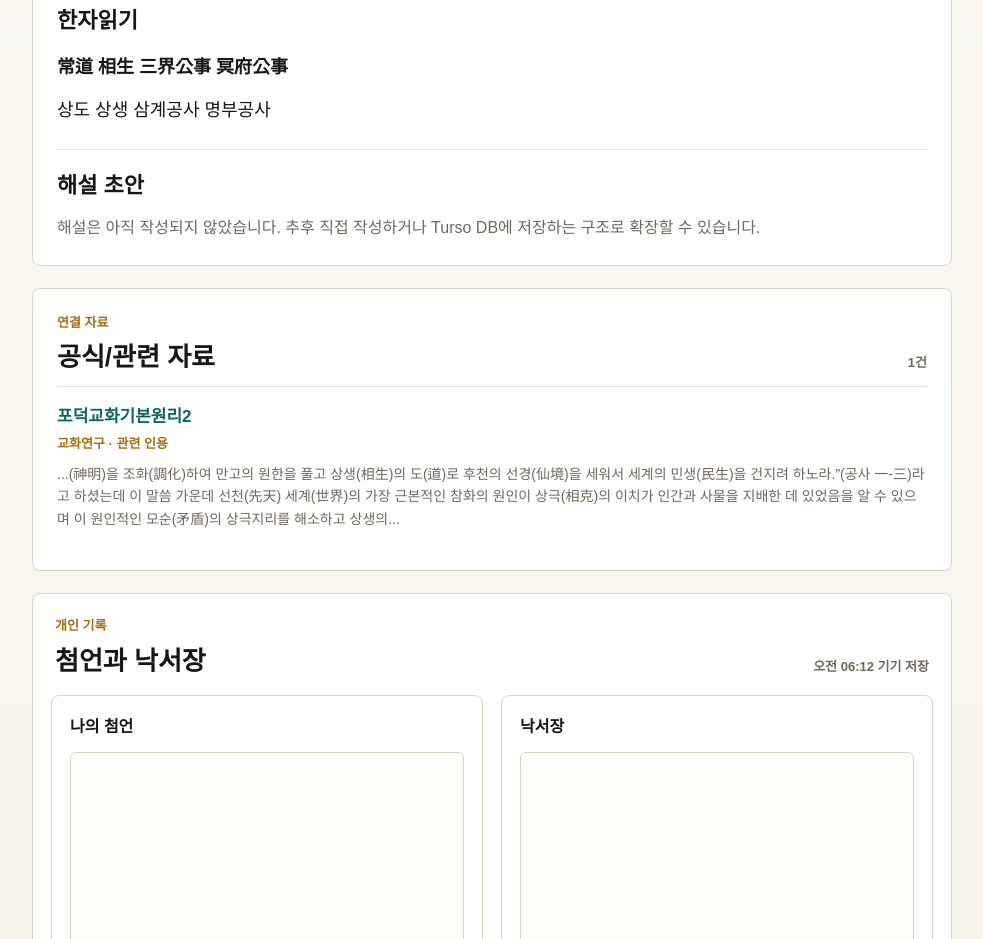
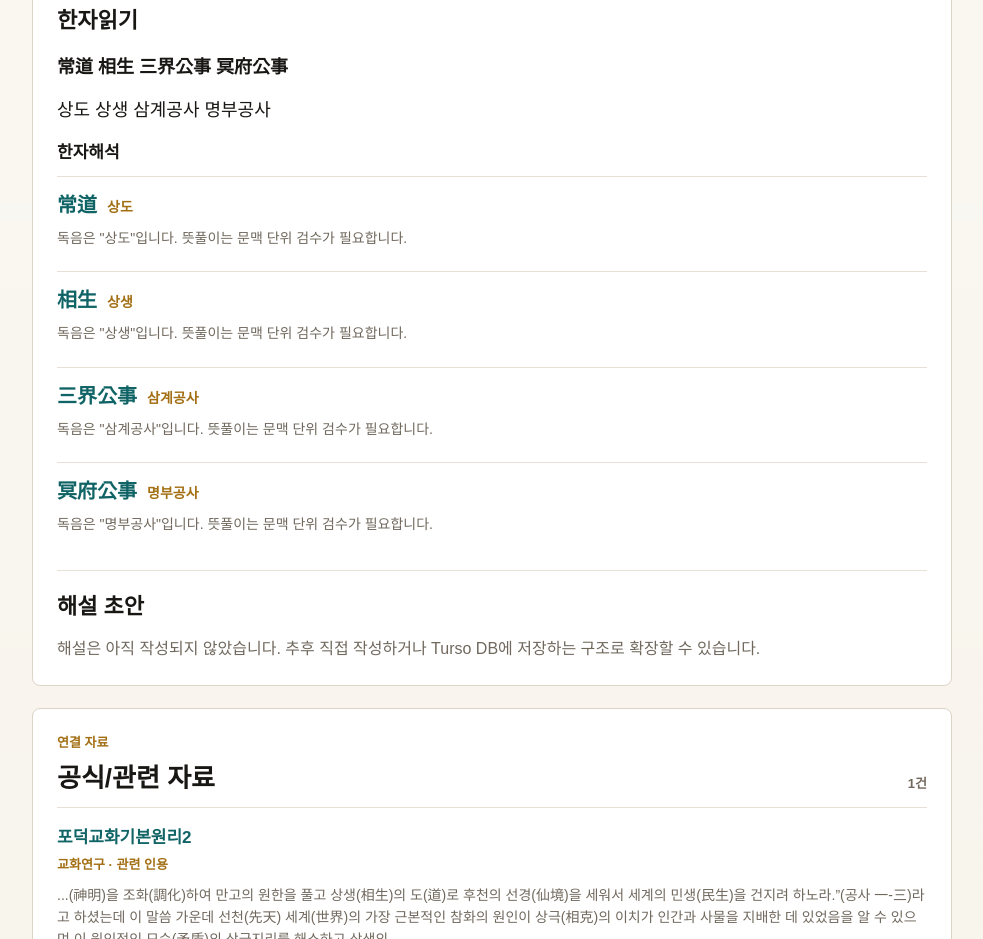
Before and after one commit to lsk7209/daeson-wiki, a Next.js app: page /verses/gongsa-1-3 in a window 1280 px wide. Shown: the part 800-1739 px from the top of the page, without its empty margins (148-1131 px from the left). Built offline with nearby package versions, Linux system fonts and the light colour scheme.

Commit message:
Show all short hanja explanations

```diff
--- a/app/verses/[id]/page.tsx
+++ b/app/verses/[id]/page.tsx
@@ -59,9 +59,7 @@ export default async function VersePage({ params }: VersePageProps) {
     .map((annotation) => annotation.reading)
     .join(" ");
   const isLongHanjaPassage = shouldUseLongHanjaMode(hanjaAnnotations);
-  const hanjaExplanations = isLongHanjaPassage
-    ? []
-    : hanjaAnnotations.filter(hasUsefulHanjaMeaning);
+  const hanjaExplanations = isLongHanjaPassage ? [] : hanjaAnnotations;
 
   return (
     <div className="page-shell verse-layout">
@@ -113,7 +111,7 @@ export default async function VersePage({ params }: VersePageProps) {
                       <span>{annotation.hanja}</span>
                       <strong>{annotation.reading}</strong>
                     </dt>
-                    <dd>{annotation.meaning}</dd>
+                    <dd>{getDisplayHanjaMeaning(annotation)}</dd>
                   </div>
                 ))}
               </dl>
@@ -188,11 +186,17 @@ function getRelationLabel(relationType: VerseSourceLink["relationType"]) {
   return "관련 인용";
 }
 
-function hasUsefulHanjaMeaning(annotation: {
+function getDisplayHanjaMeaning(annotation: {
   meaning: string;
+  reading: string;
 }) {
-  return !(
-    annotation.meaning.startsWith("원문에서 ") ||
-    annotation.meaning.includes("표현 단위 검수")
-  );
+  if (annotation.meaning.startsWith("원문에서 ")) {
+    return `독음은 "${annotation.reading}"입니다. 뜻풀이는 문맥 단위 검수가 필요합니다.`;
+  }
+
+  if (annotation.meaning.includes("표현 단위 검수")) {
+    return "뜻풀이는 문맥 단위 검수가 필요합니다.";
+  }
+
+  return annotation.meaning;
 }
--- a/scripts/verify-hanja.mjs
+++ b/scripts/verify-hanja.mjs
@@ -63,6 +63,10 @@ const findVerse = (id) => {
 
 const shortHanjaAnnotations = getHanjaAnnotations(findVerse("haengrok-2-1").text);
 assert.equal(shouldUseLongHanjaMode(shortHanjaAnnotations), false);
+assert.deepEqual(
+  shortHanjaAnnotations.map((item) => item.hanja),
+  ["丁酉", "鄭南基", "永學", "亨烈", "贊文", "儒佛仙陰陽讖緯"],
+);
 assert.ok(
   shortHanjaAnnotations.some(
     (item) =>
```
